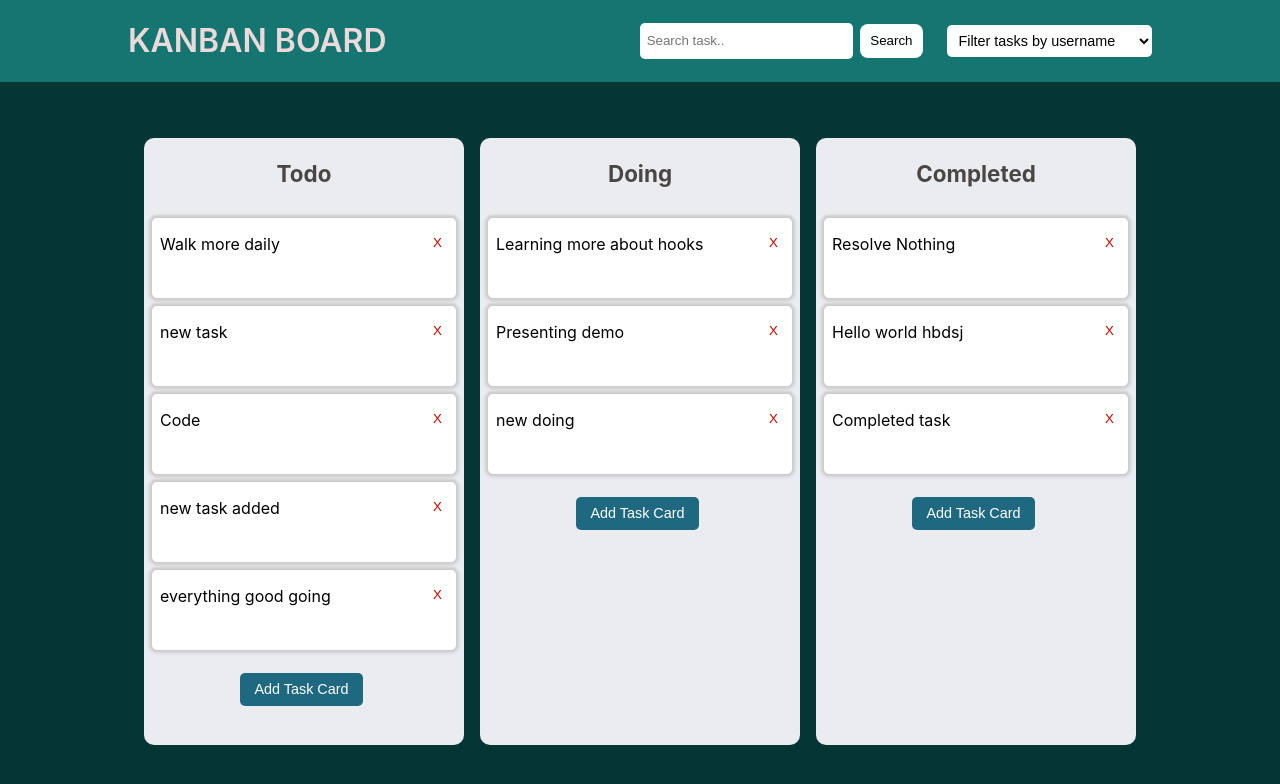
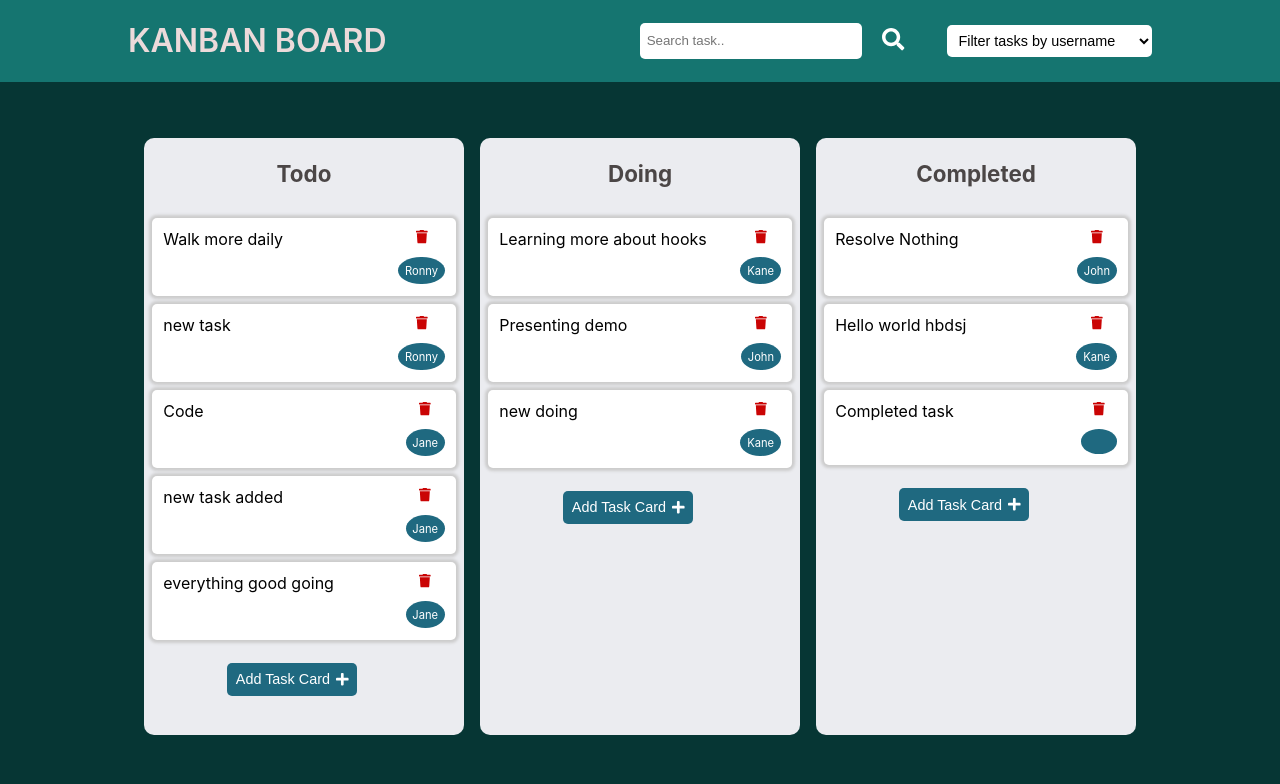
Before and after one commit to rakesh-talukdar/kanban-board, a React (Create React App) app: page / in a window 1280 px wide. Shown: the top 784 px of the page. Built offline with nearby package versions, Linux system fonts and the light colour scheme; data requests are answered from the project's data file.

Commit message:
Implemented search funcitonality and added fontAwesome icons.

```diff
--- a/src/components/header.js
+++ b/src/components/header.js
@@ -1,12 +1,27 @@
-import React from 'react';
+import React, { useState } from 'react';
 import { connect } from 'react-redux';
 import users from '../dataStorage/usersData';
-import { fetchUserAssignedTasks, showAllTaskFilter } from '../redux/actions/taskActions';
+import { fetchUserAssignedTasks, showAllTaskFilter, fetchSearchResult } from '../redux/actions/taskActions';
 import PropTypes from 'prop-types';
+import { FontAwesomeIcon } from '@fortawesome/react-fontawesome';
+import { faSearch } from '@fortawesome/free-solid-svg-icons';
+
+const Header = (props) => {
+    const { dispatch, searchResults } = props
+    const [searchInput, setSearchInput] = useState('');
+
+    const handleSearchInputChange = (event) => {
+        setSearchInput(event.target.value);
+    };
+
+    const handleSearchSubmit = (event) => {
+        event.preventDefault();
+        dispatch(fetchSearchResult(searchInput.trim()));
+        console.log("Search Results ", searchResults);
+    };
 
 
-const Header = (props) => {
-    const { dispatch } = props
+
     const handleUserChange = (event) => {
         const selectedValue = event.target.value;
         selectedValue === 'showAllTasks' ? dispatch(showAllTaskFilter()) : dispatch(fetchUserAssignedTasks(selectedValue));
@@ -19,9 +34,9 @@ const Header = (props) => {
                 <h1 className='heading'>Kanban Board</h1>
                 <div className='search-and-filter-wrapper'>
                     <div className='search-container'>
-                        <form className='search-form'>
-                            <input type='text' className='search-input' placeholder='Search task..' />
-                            <button className='search-btn'>Search</button>
+                        <form className='search-form' onSubmit={handleSearchSubmit}>
+                            <input type='text' className='search-input' onChange={handleSearchInputChange} placeholder='Search task..' />
+                            <button className='search-btn' title='search'><FontAwesomeIcon icon={faSearch} /></button>
                         </form>
                     </div>
                     <div className='filter-container'>
@@ -49,5 +64,12 @@ Header.propTypes = {
     dispatch: PropTypes.func.isRequired,
 };
 
+const mapStateToProps = (state) => {
+    return {
+        searchResults: state.tasks.searchResults,
+        hasSearchResultFetched: state.tasks.hasSearchResultFetched,
+    };
+};
 
-export default connect()(Header);
+
+export default connect(mapStateToProps)(Header);
--- a/src/components/taskSection.js
+++ b/src/components/taskSection.js
@@ -4,13 +4,17 @@ import { Droppable, Draggable } from 'react-beautiful-dnd';
 import { fetchTask, addTask, deleteTask, updateTask } from '../redux/actions/taskActions';
 import PropTypes from 'prop-types';
 import Modal from './modal';
+import { FontAwesomeIcon } from '@fortawesome/react-fontawesome';
+import { faPlus } from '@fortawesome/free-solid-svg-icons';
+import { faTrash } from '@fortawesome/free-solid-svg-icons';
+
 
 const TaskSection = (props) => {
     const [taskId, setTaskId] = useState(undefined);
     const [modalVisibility, setModalVisibility] = useState(false);
     const [buttonName, setButtonName] = useState('');
 
-    const { taskCardList, taskSection, dispatch, userAssignedTasks, userAssignedTasksFilterRequest, task, user } = props;
+    const { taskCardList, taskSection, dispatch, userAssignedTasks, userAssignedTasksFilterRequest, task, user, hasSearchResultFetched, searchResults } = props;
 
     const displayTaskCard = (taskCardList) => {
         const taskCards = taskCardList && taskCardList
@@ -18,6 +22,8 @@ const TaskSection = (props) => {
             .map((taskCard, index) => {
                 const { task } = taskCard;
                 const taskId = taskCard.id;
+                const username = taskCard.user;
+                const userFirstName = username ? username.split(' ')[0] : '';
                 return (
                     <Draggable key={taskId} draggableId={taskId} index={index}>
                         {(provided) => (
@@ -26,9 +32,14 @@ const TaskSection = (props) => {
                                 {...provided.draggableProps}
                                 {...provided.dragHandleProps}
                             >
-                                <span onClick={() => { toggleUpdateTaskModal(taskId) }} className={'task-title'}>{task}</span>
-                                <button className='delete-task-btn' id={taskId} onClick={handleDelete}>X</button>
+                                <p onClick={() => { toggleUpdateTaskModal(taskId) }} className={'task-title'}>{task}</p>
+                                <p className='task-card-username-and-drop-btn'>
+                                    <button className='delete-task-btn' id={taskId} onClick={handleDelete} ><FontAwesomeIcon icon={faTrash} className='dropIcon' /></button>
+                                    <span className='task-card-username' title={username}>{userFirstName}</span>
+                                </p>
+
                             </li>
+
                         )}
                     </Draggable>
                 );
@@ -88,12 +99,14 @@ const TaskSection = (props) => {
                             ref={provided.innerRef}
                             {...provided.droppableProps}
                         >
-                            {userAssignedTasksFilterRequest ? displayTaskCard(userAssignedTasks) : displayTaskCard(taskCardList)}
+                            {userAssignedTasksFilterRequest ? displayTaskCard(userAssignedTasks) :
+                                hasSearchResultFetched ? displayTaskCard(searchResults) :
+                                    displayTaskCard(taskCardList)}
                             {provided.placeholder}
                         </ul>
                     )}
                 </Droppable>
-                <button onClick={toggleModal} className='add-task-card-btn'>Add Task Card</button>
+                <button onClick={toggleModal} className='add-task-card-btn'>Add Task Card<FontAwesomeIcon icon={faPlus} className='searchIcon' /></button>
             </div >
 
             {modalVisibility ?
@@ -132,6 +145,8 @@ const mapStateToProps = (state) => {
         userAssignedTasksFilterRequest: state.tasks.userAssignedTasksFilterRequest,
         task: state.tasks.task.task,
         user: state.tasks.task.user,
+        searchResults: state.tasks.searchResults,
+        hasSearchResultFetched: state.tasks.hasSearchResultFetched,
     };
 
 };
--- a/src/index.css
+++ b/src/index.css
@@ -51,24 +51,27 @@ input, button {
   flex-basis: 60%;
   flex-grow: 1;
 }
+.search-form {
+  display: flex;
+  align-items: center;
+}
 .search-input {
   padding: 0.8em 0.5em;
-  width: 65%;
+  width: 68%;
   border-radius: 5px;
 }
 .search-btn {
-  padding: 0.7em 0.8em;
-  margin-left: 0.5em;
+  margin-left: 0.6em;
   border-radius: 8px;
-  background-color: #FBFFFE;
-  color: #000;
+  color: #fff;
   cursor: pointer;
+  font-size:1.4em;
+  background-color: transparent;
 }
 
 .search-btn:hover {
-  transform: scale(1.1);
-  background-color: rgb(197, 38, 104);;
-  color: #FBFFFE;
+  transform: scale(1.2);
+  color: rgb(233, 55, 129);
 }
 
 .filter-container {
@@ -127,7 +130,7 @@ input, button {
   display: flex;
   justify-content: space-between;
   flex-basis: 100%;
-  padding: 1em 0.5em;
+  padding: 0.7em;
   box-shadow: 0px 0px 3px 3px #ccc;
   background-color: #fff;
   margin-bottom: 0.5em;
@@ -136,40 +139,75 @@ input, button {
   min-height: 3em;
   cursor: pointer;
 }
+.task-card:hover {
+  transform: scale(1.03);
+}
 .task-title {
   flex-grow: 1;
   cursor: pointer;
+  margin: 0;
 }
+
+.task-card-username-and-drop-btn {
+  display: flex;
+  flex-flow: column;
+  margin: 0;
+}
+
+.task-card-username {
+  align-self: flex-end;
+  font-size: 0.7em;
+  border-radius: 50%;
+  background-color:  rgb(31, 105, 128);
+  color: #fff;
+  padding: 0.6em;
+  margin-top: 1em;
+  cursor: pointer;
+  min-width: 2em;
+  min-height: 1em;
+}
+
+.task-card-username:hover {
+  background-color:  rgb(14, 146, 187);
+  font-size: 0.72em;
+  font-weight: 600;
+  color: #fff;
+}
+
 .add-task-card-btn {
   background-color:  rgb(31, 105, 128);
-  padding: 0.6em 1em;
-  margin: 0.5em 30%;
+  padding: 0.6em;
+  margin: 0.5em 26%;
   font-size: 0.9em;
   color: #fff;
   border-radius: 5px;
   cursor: pointer;
 }
+
 .add-task-card-btn:hover {
   transform: scale(1.1);
   background-color: rgb(23, 76, 92);
+}
+.searchIcon {
+  margin-left: 0.4em;
 }
 
 /* Style for delete task button */
 .delete-task-btn {
   color: rgb(202, 4, 4);
   background-color: #fff;
-  align-self: flex-start;
   cursor: pointer;
 }
 .delete-task-btn:hover {
   background-color: rgb(202, 4, 4);
   color: #fff;
-  border-radius: 8px;
+  border-radius: 10px;
   transform: scale(1.1);
-  align-self: flex-start;
 }
 
-
+.dropIcon {
+  pointer-events:none;
+}
 /* Style for modal */
 .modal {
   position: fixed;
--- a/src/redux/actions/actionTypes.js
+++ b/src/redux/actions/actionTypes.js
@@ -9,3 +9,4 @@ export const TASK_DROPPED = 'taskDropped';
 export const USER_TASK_FILTERED = 'userTaskFiltered';
 export const TASK_SEARCHED = 'taskSearched';
 export const SHOW_ALL_TASKS = 'showAllTasks';
+export const SEARCH_RESULT_FETCHED = 'searchResultFetched';
--- a/src/redux/actions/taskActions.js
+++ b/src/redux/actions/taskActions.js
@@ -57,6 +57,13 @@ export const showAllTaskFilterAction = (user) => {
         type: actions.SHOW_ALL_TASKS,
     };
 };
+
+export const fetchSearchResultAction = (searchInput) => {
+    return {
+        type: actions.SEARCH_RESULT_FETCHED,
+        payload: searchInput,
+    };
+}
 
 
 
@@ -141,3 +148,9 @@ export const showAllTaskFilter = () => {
         dispatch(showAllTaskFilterAction());
     };
 };
+
+export const fetchSearchResult = (searchInput) => {
+    return (dispatch) => {
+        dispatch(fetchSearchResultAction(searchInput));
+    };
+};
--- a/src/redux/reducers/taskReducer.js
+++ b/src/redux/reducers/taskReducer.js
@@ -9,6 +9,8 @@ const initialState = {
     hasTaskDeleted: false,
     userAssignedTasks: [],
     userAssignedTasksFilterRequest: false,
+    searchResults: [],
+    hasSearchResultFetched: false,
 };
 
 const taskReducer = (state = initialState, action) => {
@@ -28,6 +30,7 @@ const taskReducer = (state = initialState, action) => {
                 hasTaskDeleted: false,
                 tasks: action.payload,
                 userAssignedTasksFilterRequest: false,
+                hasSearchResultFetched: false,
             };
 
         case actions.TASK_FETCHED:
@@ -62,12 +65,22 @@ const taskReducer = (state = initialState, action) => {
                 ...state,
                 userAssignedTasksFilterRequest: true,
                 userAssignedTasks,
+                hasSearchResultFetched: false,
             };
 
         case actions.SHOW_ALL_TASKS:
             return {
                 ...state,
                 userAssignedTasksFilterRequest: false,
+                hasSearchResultFetched: false,
+            };
+
+        case actions.SEARCH_RESULT_FETCHED:
+            const matchedTasks = state.tasks.filter((task) => task.task === action.payload);
+            return {
+                ...state,
+                searchResults: matchedTasks,
+                hasSearchResultFetched: true,
             };
 
         default: return state;
```
